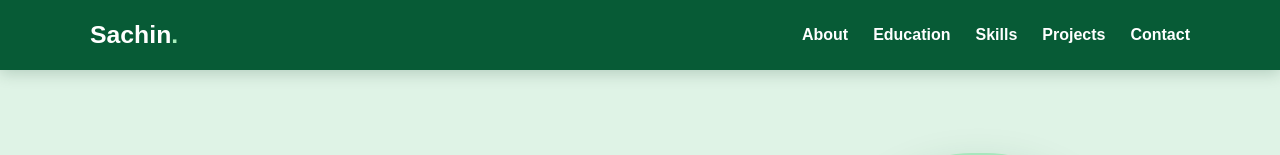
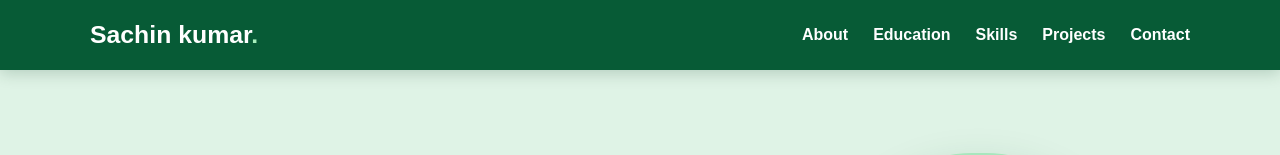
Before and after one commit to sachinkumartumba3-2006/sachin-portfolio, a plain HTML site: page index.html in a window 1280 px wide. Shown: the top 155 px of the page. Drawn offline with Linux system fonts and the light colour scheme; files whose address does not match are found by name.

Commit message:
Update index.html

```diff
--- a/index.html
+++ b/index.html
@@ -10,7 +10,7 @@
 <body>
   <header class="site-header">
     <nav class="navbar container" aria-label="Main navigation">
-      <a class="brand" href="#home">Sachin<span>.</span></a>
+      <a class="brand" href="#home">Sachin kumar<span>.</span></a>
       <button class="menu-toggle" id="menuToggle" aria-label="Toggle navigation" aria-expanded="false">☰</button>
       <ul class="nav-links" id="navLinks">
         <li><a href="#about">About</a></li>
```
